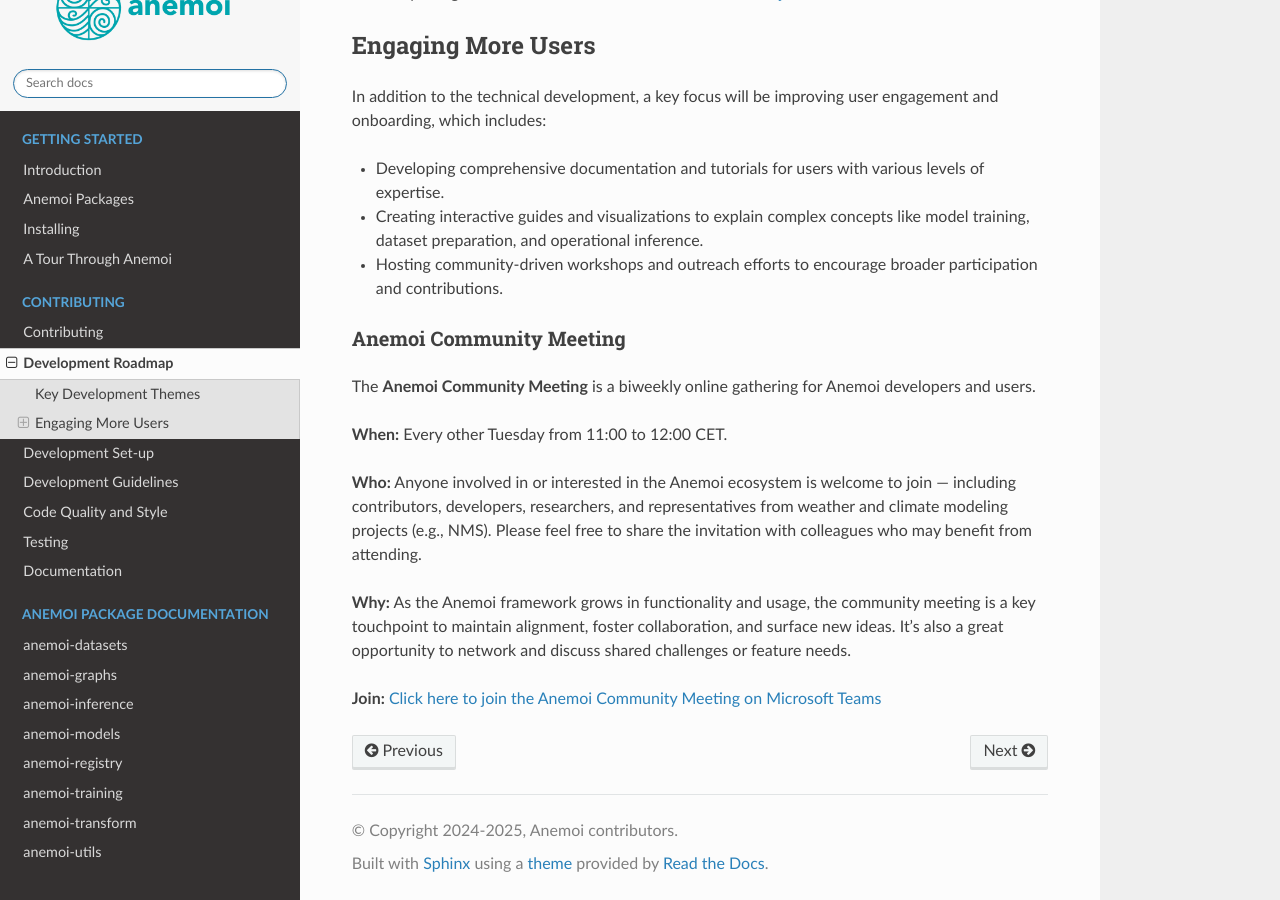
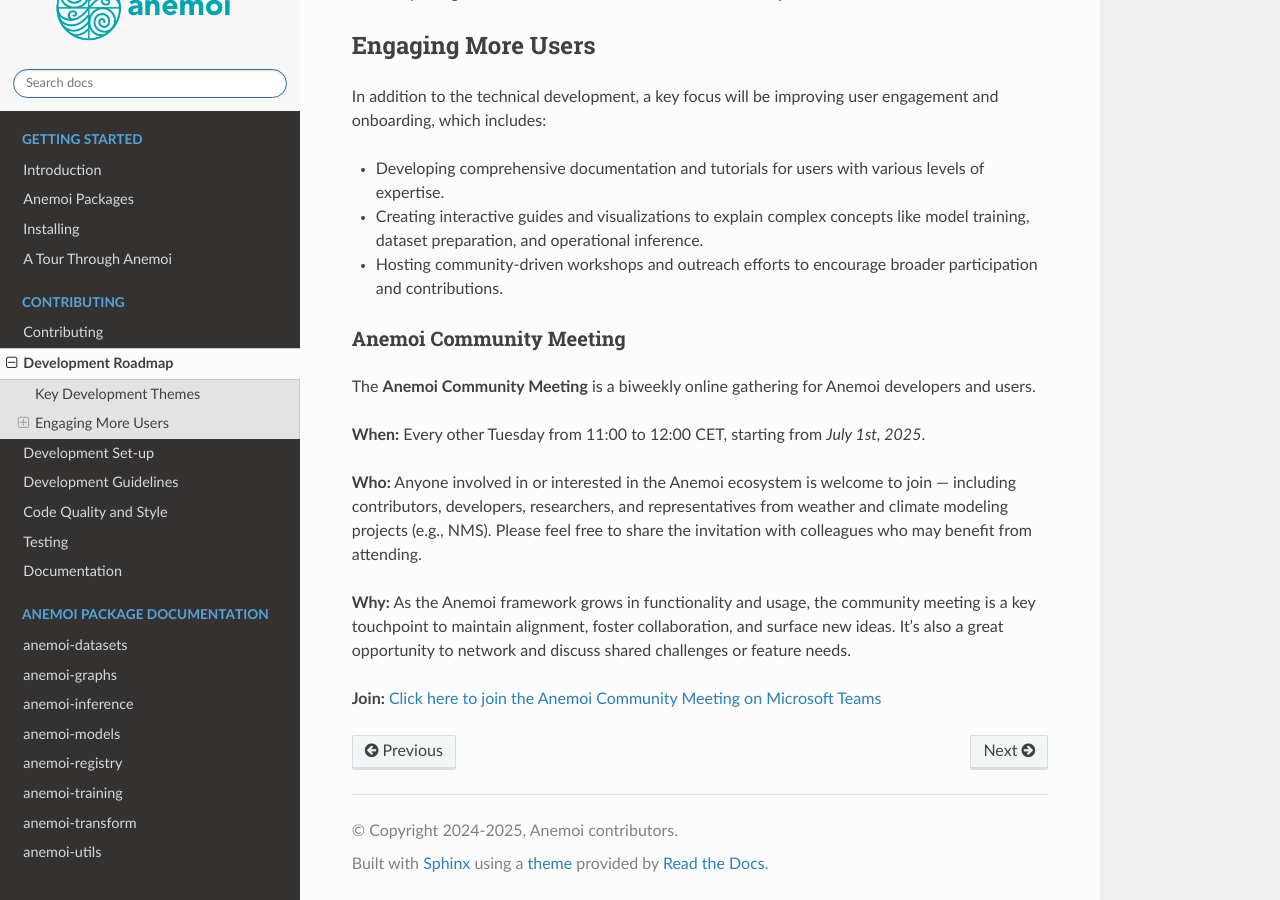
Before and after one commit to ecmwf/anemoi-docs, a Sphinx documentation site: the page built from docs/contributing/roadmap.rst, in a window 1280 px wide and 900 px high, scrolled down 1723 px. Built offline with Sphinx 7.4.7 and the Read the Docs theme 3.1.0, drawn with Linux system fonts in a browser that asks for light colours.

Commit message:
Fix formatting

```diff
--- a/docs/contributing/roadmap.rst
+++ b/docs/contributing/roadmap.rst
@@ -130,7 +130,8 @@ Anemoi Community Meeting
 The **Anemoi Community Meeting** is a biweekly online gathering for
 Anemoi developers and users.
 
-**When:** Every other Tuesday from 11:00 to 12:00 CET.
+**When:** Every other Tuesday from 11:00 to 12:00 CET, starting from
+*July 1st, 2025*.
 
 **Who:** Anyone involved in or interested in the Anemoi ecosystem is
 welcome to join — including contributors, developers, researchers, and
```
